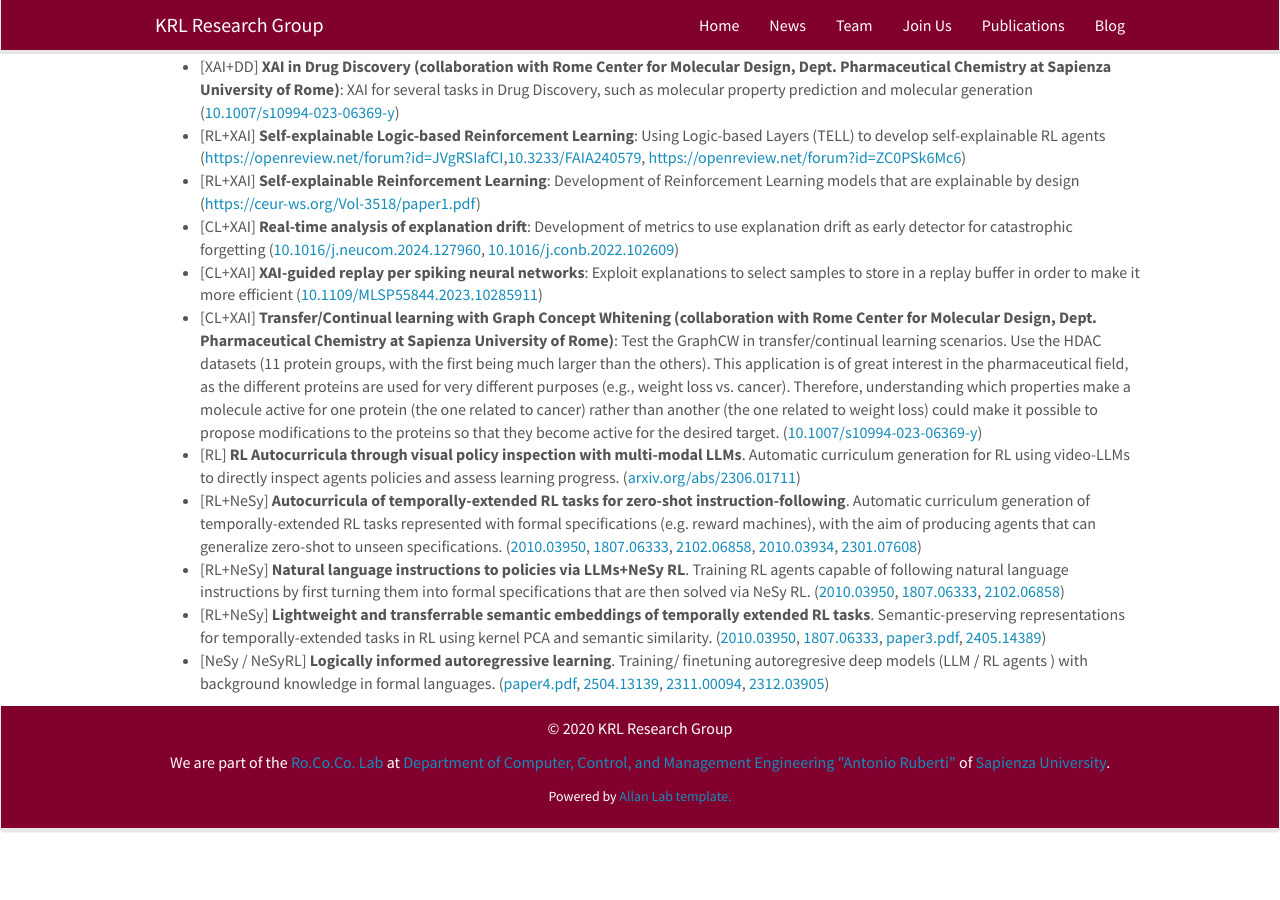
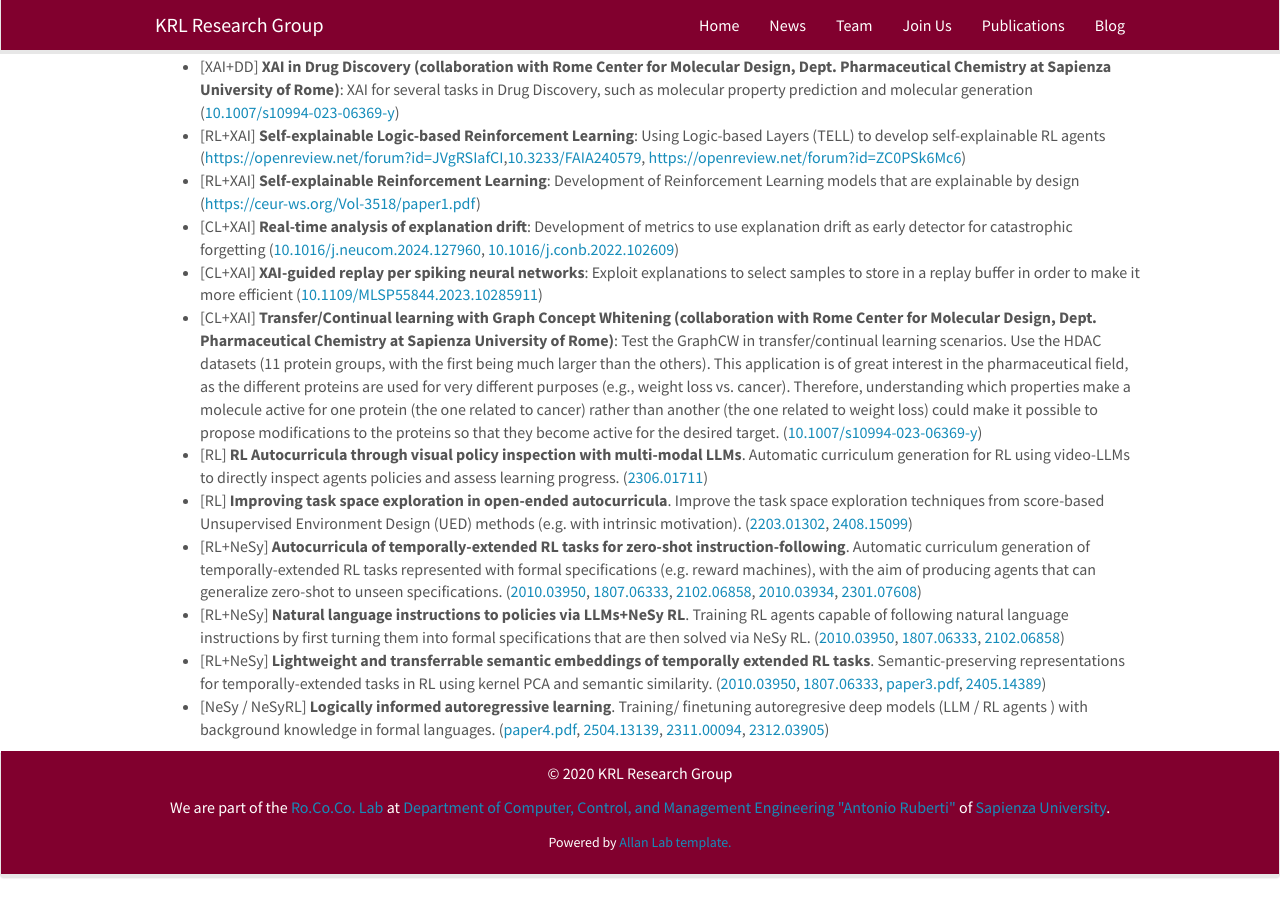
Before and after one commit to KRLGroup/krlgroup.github.io, a Jekyll site: the page built from _pages/openings.md, in a window 1280 px wide and 900 px high, scrolled down 642 px. Built offline with Jekyll 4.4.1, drawn with Linux system fonts in a browser that asks for light colours; nearby versions of some CDN libraries; before the commit the page ends 1496 px from its top, so only the background shows below that.

Commit message:
Update openings.md

```diff
--- a/_pages/openings.md
+++ b/_pages/openings.md
@@ -49,7 +49,9 @@ Here you can find a brief list of available topics for master thesis. These are
 <li>[CL+XAI] <strong>Transfer/Continual learning with Graph Concept Whitening (collaboration with Rome Center for Molecular Design, Dept. Pharmaceutical Chemistry at Sapienza University of Rome)</strong>: Test the GraphCW in transfer/continual learning scenarios.
 Use the HDAC datasets (11 protein groups, with the first being much larger than the others). This application is of great interest in the pharmaceutical field, as the different proteins are used for very different purposes (e.g., weight loss vs. cancer). Therefore, understanding which properties make a molecule active for one protein (the one related to cancer) rather than another (the one related to weight loss) could make it possible to propose modifications to the proteins so that they become active for the desired target. (<a href="https://doi.org/10.1007/s10994-023-06369-y">10.1007/s10994-023-06369-y</a>)</li>
 <li>[RL] <strong>RL Autocurricula through visual policy inspection with multi-modal LLMs</strong>. Automatic curriculum generation for RL using video-LLMs to directly inspect agents policies and assess learning progress.
-(<a href="https://arxiv.org/abs/2306.01711" target="_blank">arxiv.org/abs/2306.01711</a>)</li>
+(<a href="https://arxiv.org/abs/2306.01711" target="_blank">2306.01711</a>)</li>
+<li>[RL] <strong>Improving task space exploration in open-ended autocurricula</strong>. Improve the task space exploration techniques from score-based Unsupervised Environment Design (UED) methods (e.g. with intrinsic motivation).
+(<a href="https://arxiv.org/abs/2203.01302" target="_blank">2203.01302</a>, <a href="https://arxiv.org/abs/2408.15099" target="_blank">2408.15099</a>)</li>
 <li>[RL+NeSy] <strong>Autocurricula of temporally-extended RL tasks for zero-shot instruction-following</strong>. Automatic curriculum generation of temporally-extended RL tasks represented with formal specifications (e.g. reward machines), with the aim of producing agents that can generalize zero-shot to unseen specifications.
 (<a href="https://arxiv.org/abs/2010.03950" target="_blank">2010.03950</a>,
 <a href="https://arxiv.org/abs/1807.06333" target="_blank">1807.06333</a>,
```
